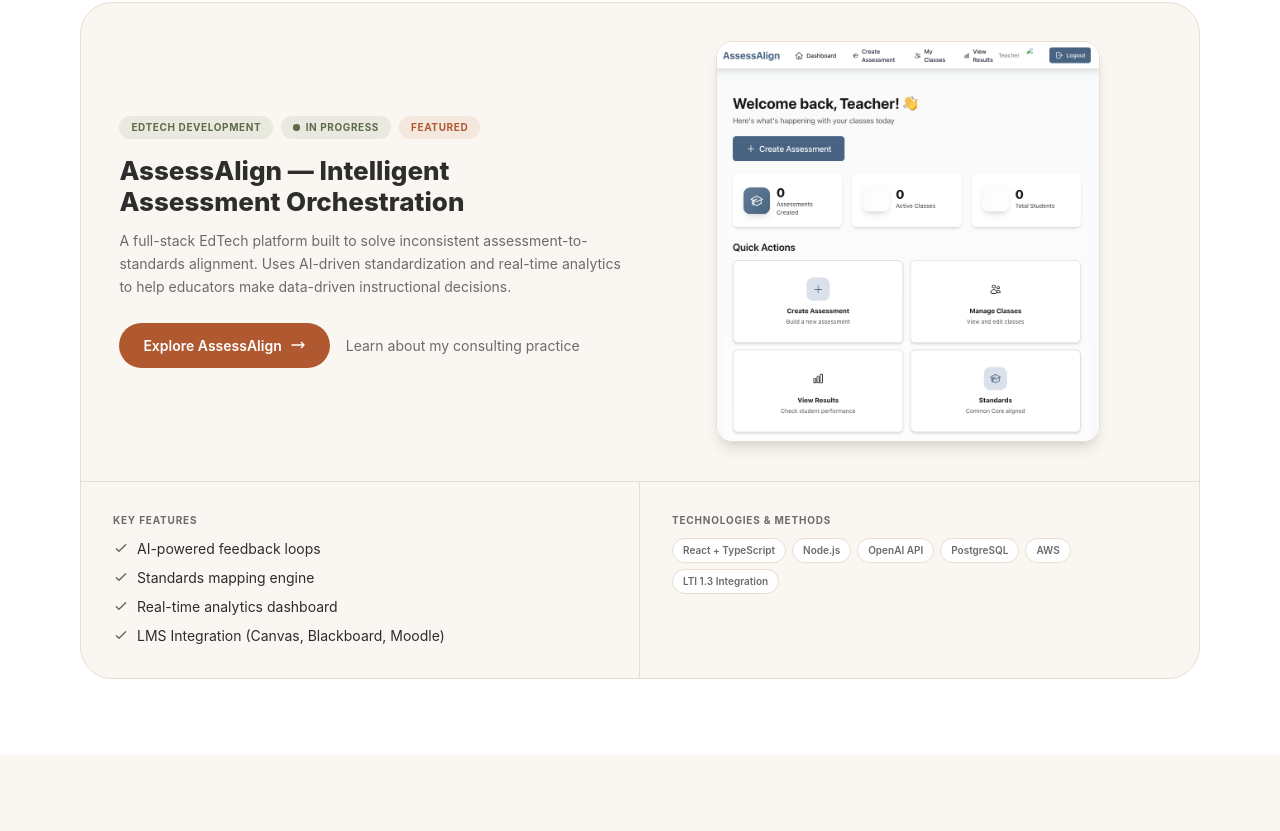
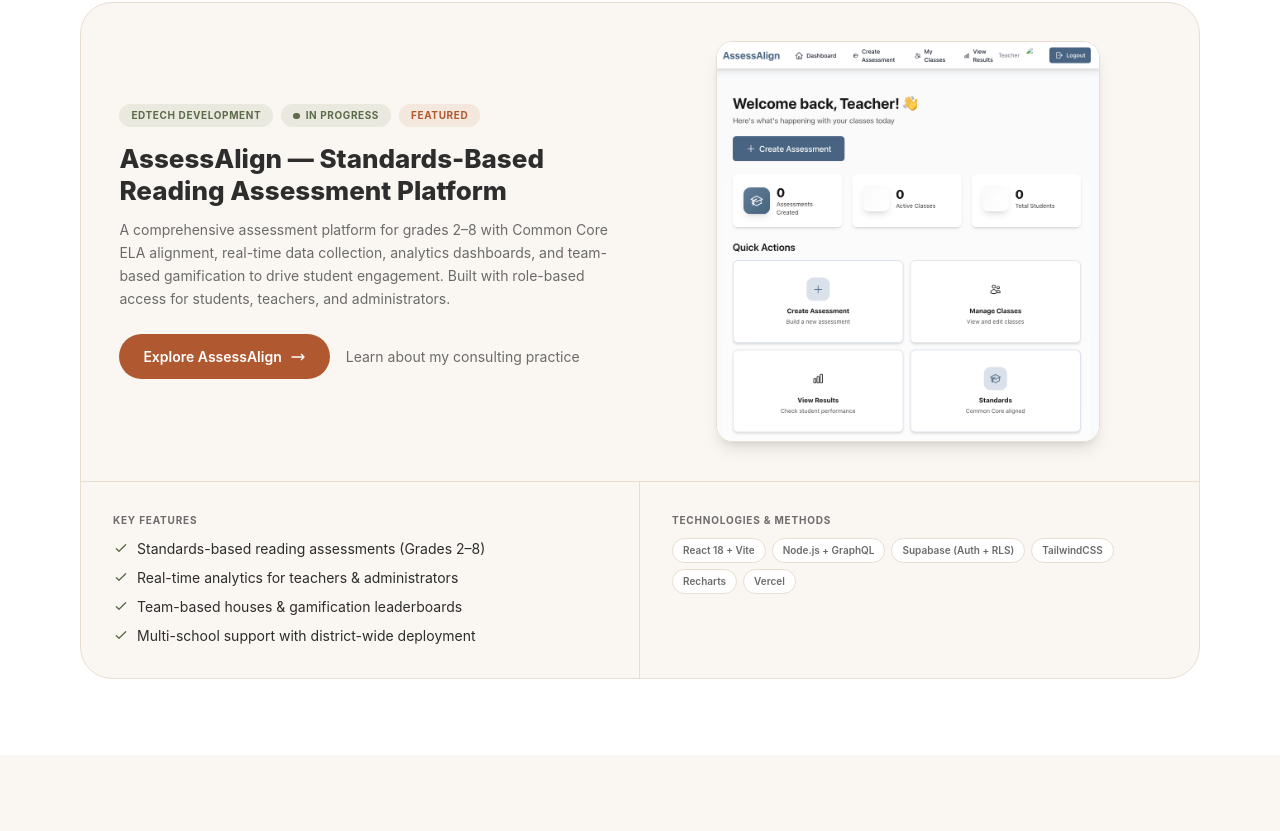
Before and after one commit to mpokodner/rooted-in-learning, a Next.js app: page /tools in a window 1280 px wide. Shown: the part 450-1281 px from the top of the page. Built offline with nearby package versions, Linux system fonts and the light colour scheme; no server answers; a small style sheet from the web is missing.

Commit message:
updated assessalign information

```diff
--- a/src/app/(main)/tools/page.tsx
+++ b/src/app/(main)/tools/page.tsx
@@ -15,19 +15,19 @@
 };
 
 const assessAlignFeatures = [
-  "AI-powered feedback loops",
-  "Standards mapping engine",
-  "Real-time analytics dashboard",
-  "LMS Integration (Canvas, Blackboard, Moodle)",
+  "Standards-based reading assessments (Grades 2–8)",
+  "Real-time analytics for teachers & administrators",
+  "Team-based houses & gamification leaderboards",
+  "Multi-school support with district-wide deployment",
 ];
 
 const assessAlignTech = [
-  "React + TypeScript",
-  "Node.js",
-  "OpenAI API",
-  "PostgreSQL",
-  "AWS",
-  "LTI 1.3 Integration",
+  "React 18 + Vite",
+  "Node.js + GraphQL",
+  "Supabase (Auth + RLS)",
+  "TailwindCSS",
+  "Recharts",
+  "Vercel",
 ];
 
 const techStack = [
@@ -79,13 +79,14 @@
                   </span>
                 </div>
                 <h2 id="assessalign-heading" className="tools-aa-title">
-                  AssessAlign — Intelligent Assessment Orchestration
+                  AssessAlign — Standards-Based Reading Assessment Platform
                 </h2>
                 <p className="tools-aa-desc">
-                  A full-stack EdTech platform built to solve inconsistent
-                  assessment-to-standards alignment. Uses AI-driven
-                  standardization and real-time analytics to help educators make
-                  data-driven instructional decisions.
+                  A comprehensive assessment platform for grades 2–8 with
+                  Common Core ELA alignment, real-time data collection, analytics
+                  dashboards, and team-based gamification to drive student
+                  engagement. Built with role-based access for students, teachers,
+                  and administrators.
                 </p>
                 <div className="tools-aa-actions">
                   <a href="#early-access" className="tools-btn tools-btn--primary">
@@ -113,7 +114,7 @@
               <div className="tools-aa-image-wrap">
                 <Image
                   src={assessAlignImg}
-                  alt="AssessAlign Dashboard — showing teacher dashboard with assessment creation, class management, and standards alignment"
+                  alt="AssessAlign Dashboard — standards-based reading assessment platform with real-time analytics, class management, and house leaderboards"
                   className="tools-aa-image"
                   placeholder="blur"
                   sizes="(max-width: 768px) 100vw, 50vw"
```
